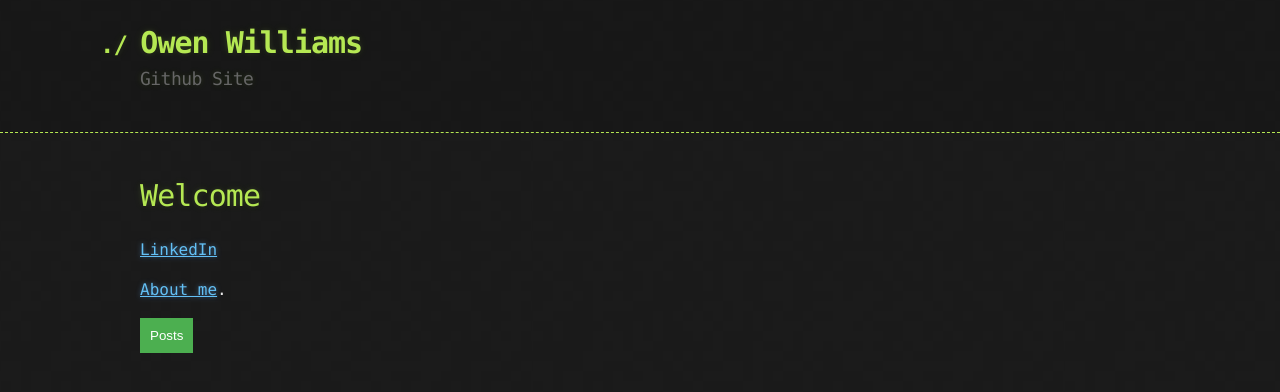
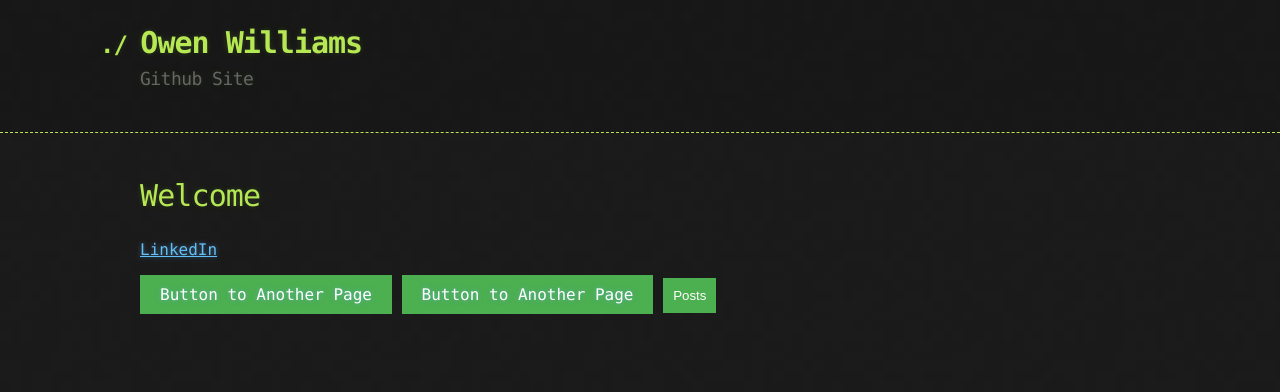
Before and after one commit to owenw1lliams/owenw1lliams.github.io, a Jekyll site: the page built from index.md, in a window 1280 px wide. Shown: the top 392 px of the page. Built offline with Jekyll 4.4.1, drawn with Linux system fonts in a browser that asks for light colours; our own code applies the rules of GitHub Pages for plain Markdown files.

Commit message:
Update index.md

```diff
--- a/index.md
+++ b/index.md
@@ -6,7 +6,59 @@ layout: default
 
 [LinkedIn](https://www.linkedin.com/in/owen-williams-6768071b7)
 
-[About me](./Aboutme.md).
+<html>
+<head>
+    <title>LinkedIn</title>
+    <style>
+        /* Style for the button */
+        .button {
+            background-color: #4CAF50;
+            color: white;
+            padding: 10px 20px;
+            border: none;
+            cursor: pointer;
+            text-decoration: none;
+        }
+
+        /* Add a hover effect */
+        .button:hover {
+            background-color: #45a049;
+        }
+    </style>
+</head>
+<body>
+    <a href="https://www.linkedin.com/in/owen-williams-6768071b7" class="button">Button to Another Page</a>
+</body>
+</html>
+
+
+
+<html>
+<head>
+    <title>About me</title>
+    <style>
+        /* Style for the button */
+        .button {
+            background-color: #4CAF50;
+            color: white;
+            padding: 10px 20px;
+            border: none;
+            cursor: pointer;
+            text-decoration: none;
+        }
+
+        /* Add a hover effect */
+        .button:hover {
+            background-color: #45a049;
+        }
+    </style>
+</head>
+<body>
+    <a href="https://owenw1lliams.github.io/Aboutme.html" class="button">Button to Another Page</a>
+</body>
+</html>
+
+
 
 <html>
 <head>
```
